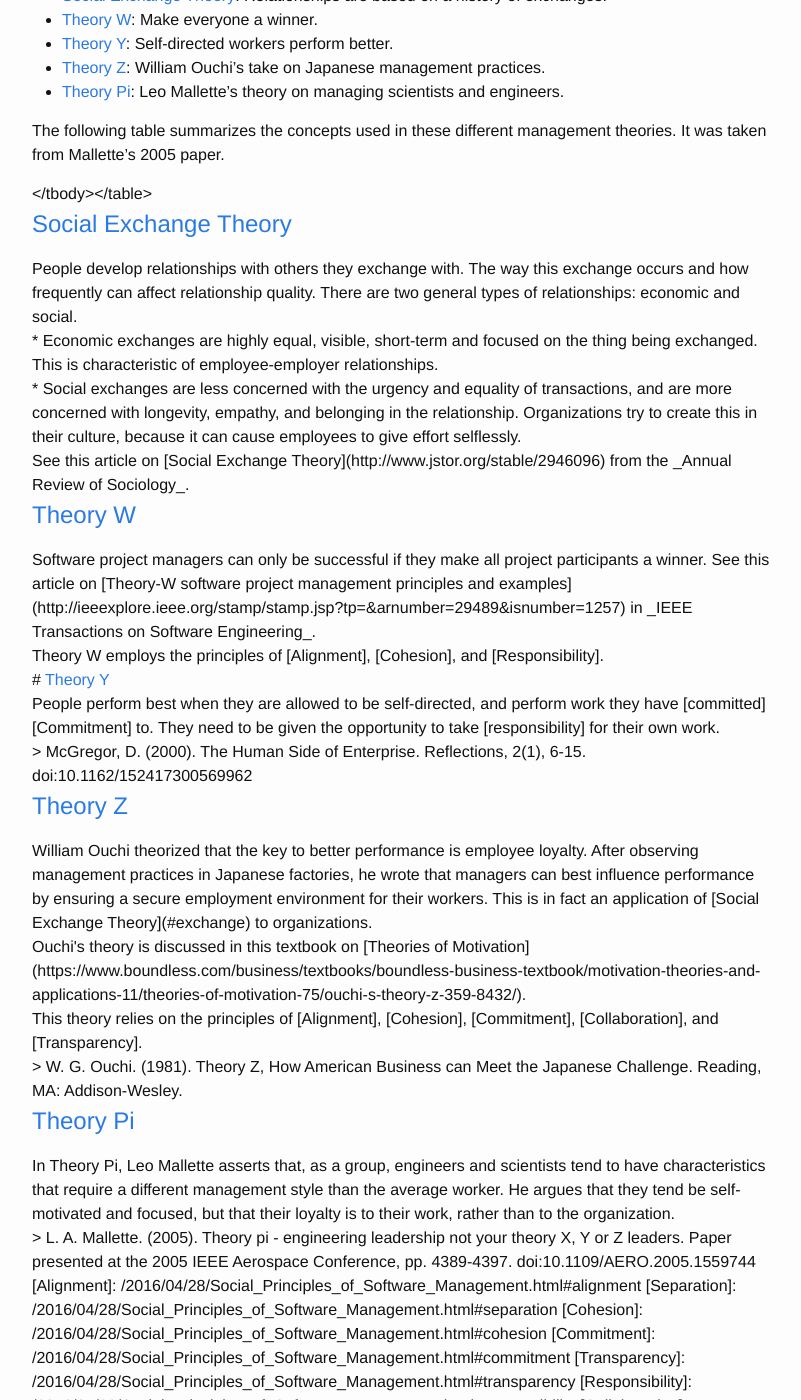
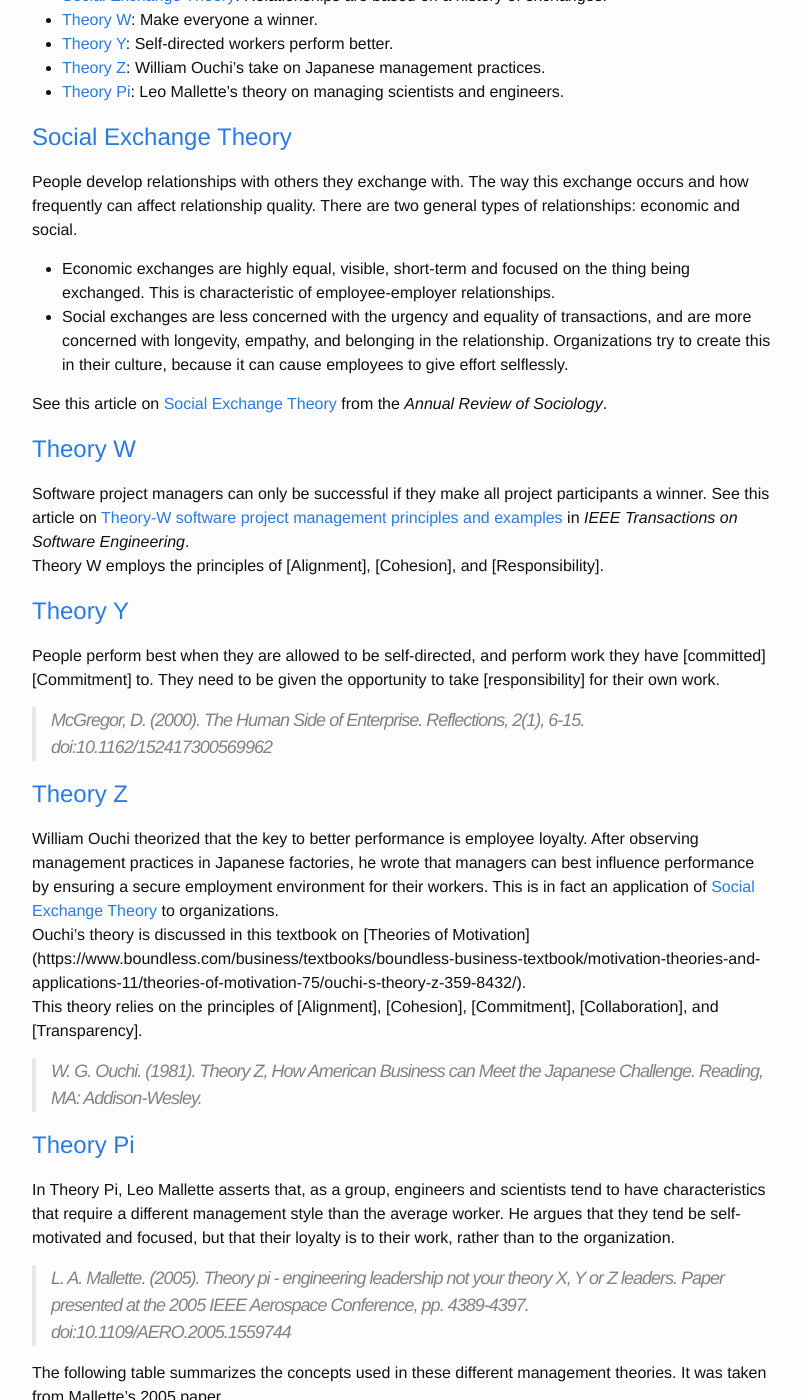
Before and after one commit to css566/css566.github.io, a Jekyll site: the page built from _posts/2016-04-28-Social_Theories_for_Software_Management.md, in a window 1280 px wide and 1400 px high, scrolled down 309 px. Shown: the whole window, without its empty margins (238-1039 px from the left). Built offline with Jekyll 4.4.1, drawn with Linux system fonts in a browser that asks for light colours; comment, search, counter and statistics services are not loaded; some of the changed lines change nothing that is shown.

Commit message:
Update 2016-04-28-Social_Theories_for_Software_Management.md
reverting to HTML for lists and block quotes

```diff
--- a/_posts/2016-04-28-Social_Theories_for_Software_Management.md
+++ b/_posts/2016-04-28-Social_Theories_for_Software_Management.md
@@ -10,6 +10,32 @@ Social Theories for Software Management
 * [Theory Z](#theory_z):  William Ouchi's take on Japanese management practices.
 * [Theory Pi](#theory_pi): Leo Mallette's theory on managing scientists and engineers.
 
+<h1><a name="exchange">Social Exchange Theory</a> </h1>
+People develop relationships with others they exchange with. The way this exchange occurs and how frequently can affect relationship quality. There are two general types of relationships: economic and social.<br>
+<ul>
+<li>Economic exchanges are highly equal, visible, short-term and focused on the thing being exchanged. This is characteristic of employee-employer relationships.</li>
+<li>Social exchanges are less concerned with the urgency and equality of transactions, and are more concerned with longevity, empathy, and belonging in the relationship. Organizations try to create this in their culture, because it can cause employees to give effort selflessly. </li></ul>
+
+See this article on [Social Exchange Theory](http://www.jstor.org/stable/2946096) from the _Annual Review of Sociology_. <br>
+
+<h1><a name="theory_w">Theory W</a> </h1>
+Software project managers can only be successful if they make all project participants a winner.
+See this article on [Theory-W software project management principles and examples](http://ieeexplore.ieee.org/stamp/stamp.jsp?tp=&arnumber=29489&isnumber=1257) in _IEEE Transactions on Software Engineering_.  <br>
+Theory W employs the principles of [Alignment], [Cohesion], and [Responsibility]. <br>
+# <a name="theory_y">Theory Y</a> <br>
+People perform best when they are allowed to be self-directed, and perform work they have [committed][Commitment] to.  They need to be given the opportunity to take [responsibility] for their own work. <br>
+<blockquote>McGregor, D. (2000). The Human Side of Enterprise. Reflections, 2(1), 6-15. doi:10.1162/152417300569962 </blockquote>
+
+<h1><a name="theory_z">Theory Z</a> </h1>
+William Ouchi theorized that the key to better performance is employee loyalty. After observing management practices in Japanese factories, he wrote that managers can best influence performance by ensuring a secure employment environment for their workers.  This is in fact an application of [Social Exchange Theory](#exchange) to organizations. <br>
+Ouchi's theory is discussed in this textbook on [Theories of Motivation] (https://www.boundless.com/business/textbooks/boundless-business-textbook/motivation-theories-and-applications-11/theories-of-motivation-75/ouchi-s-theory-z-359-8432/). <br>
+This theory relies on the principles of [Alignment], [Cohesion], [Commitment], [Collaboration], and [Transparency].<br>
+<blockquote>W. G. Ouchi. (1981). Theory Z, How American Business can Meet the Japanese Challenge. Reading, MA: Addison-Wesley. </blockquote>
+
+<h1><a name="theory_pi">Theory Pi</a> </h1>
+In Theory Pi, Leo Mallette asserts that, as a group, engineers and scientists tend to have characteristics that require a different management style than the average worker. He argues that they tend be self-motivated and focused, but that their loyalty is to their work, rather than to the organization.<br>
+<blockquote> L. A. Mallette. (2005). Theory pi - engineering leadership not your theory X, Y or Z leaders. Paper presented at the 2005 IEEE Aerospace Conference, pp. 4389-4397. doi:10.1109/AERO.2005.1559744 </blockquote>
+
 The following table summarizes the concepts used in these different management theories.  It was taken from Mallette's 2005 paper. <br>
 
 <table>
@@ -20,32 +46,6 @@ Management Concept</th><th>Theory X Douglas McGregor</th><th>Theory Y Douglas Mc
 <tr><td>Power & Authority</td><td>As mentioned above, McGregor’s managers … would seem to keep most of the power and authority.</td><td>As mentioned above, McGregor’s managers … would seem to keep most of the power and authority. In the case of Theory Y, the manager would take suggestions from workers, but would keep the power to implement the decision.</td><td>The manager’s ability to exercise power and authority comes from the worker’s trusting management to take care of them, and allow them to do their jobs. The workers have a great deal of input and weight in the decision making process.</td><td>The leader’s authority stems from positional authority. Their power is rooted in their own expert knowledge, and in the technical depth of their staff. </td></tr>
 <tr><td>Conflict</td><td>This type of manager might be more likely to exercise a great deal of “power” based conflict resolution style, especially with the Theory X workers.</td><td>This type of manager might be more likely to exercise a great deal of “power” based conflict resolution style, [but less than] with the Theory X workers. Theory Y workers might be given the opportunity to exert “negotiating” strategies to solve their own differences.</td><td>Conflict in the Theory Z arena would involve a great deal of discussion, collaboration, and negotiation. The workers would be the ones solving the conflicts, while the managers would play more of a “third party arbitrator” role.</td><td>Conflict resolution is always by logical reasoning and consensus. Managers would participate as an equal and sanction the decision.
 <tr><td>Performance Appraisals</td><td>Appraisals occur on a regular basis. Promotions also occur on a regular basis.</td><td>Appraisals occur on a regular basis. Promotions also occur on a regular basis.</td><td>Theory Z emphasizes more frequent performance appraisals, but slower promotions.</td><td>Mandatory periodic appraisals are based on successful conclusion of (or progress on) projects, reports, published papers, or patent submissions. Promotions are rare since employees are motivated to continue working on their tasks. </td></tr></tbody></table> <br>
-
-<h1><a name="exchange">Social Exchange Theory</a> </h1>
-People develop relationships with others they exchange with. The way this exchange occurs and how frequently can affect relationship quality. There are two general types of relationships: economic and social.<br>
-* Economic exchanges are highly equal, visible, short-term and focused on the thing being exchanged. This is characteristic of employee-employer relationships.<br>
-* Social exchanges are less concerned with the urgency and equality of transactions, and are more concerned with longevity, empathy, and belonging in the relationship. Organizations try to create this in their culture, because it can cause employees to give effort selflessly. <br>
-
-See this article on [Social Exchange Theory](http://www.jstor.org/stable/2946096) from the _Annual Review of Sociology_. <br>
-
-<h1><a name="theory_w">Theory W</a> </h1>
-Software project managers can only be successful if they make all project participants a winner.
-See this article on [Theory-W software project management principles and examples](http://ieeexplore.ieee.org/stamp/stamp.jsp?tp=&arnumber=29489&isnumber=1257) in _IEEE Transactions on Software Engineering_.  <br>
-Theory W employs the principles of [Alignment], [Cohesion], and [Responsibility]. <br>
-# <a name="theory_y">Theory Y</a> <br>
-People perform best when they are allowed to be self-directed, and perform work they have [committed][Commitment] to.  They need to be given the opportunity to take [responsibility] for their own work. <br>
-> McGregor, D. (2000). The Human Side of Enterprise. Reflections, 2(1), 6-15. doi:10.1162/152417300569962 <br>
-
-<h1><a name="theory_z">Theory Z</a> </h1>
-William Ouchi theorized that the key to better performance is employee loyalty. After observing management practices in Japanese factories, he wrote that managers can best influence performance by ensuring a secure employment environment for their workers.  This is in fact an application of [Social Exchange Theory](#exchange) to organizations. <br>
-Ouchi's theory is discussed in this textbook on [Theories of Motivation] (https://www.boundless.com/business/textbooks/boundless-business-textbook/motivation-theories-and-applications-11/theories-of-motivation-75/ouchi-s-theory-z-359-8432/). <br>
-This theory relies on the principles of [Alignment], [Cohesion], [Commitment], [Collaboration], and [Transparency].<br>
-> W. G. Ouchi. (1981). Theory Z, How American Business can Meet the Japanese Challenge. Reading, MA: Addison-Wesley. <br>
-
-<h1><a name="theory_pi">Theory Pi</a> </h1>
-In Theory Pi, Leo Mallette asserts that, as a group, engineers and scientists tend to have characteristics that require a different management style than the average worker. He argues that they tend be self-motivated and focused, but that their loyalty is to their work, rather than to the organization.<br>
-> L. A. Mallette. (2005). Theory pi - engineering leadership not your theory X, Y or Z leaders. Paper presented at the 2005 IEEE Aerospace Conference, pp. 4389-4397. doi:10.1109/AERO.2005.1559744 <br>
-
 
 [Alignment]: {% post_url 2016-04-28-Social_Principles_of_Software_Management %}#alignment
 
```
